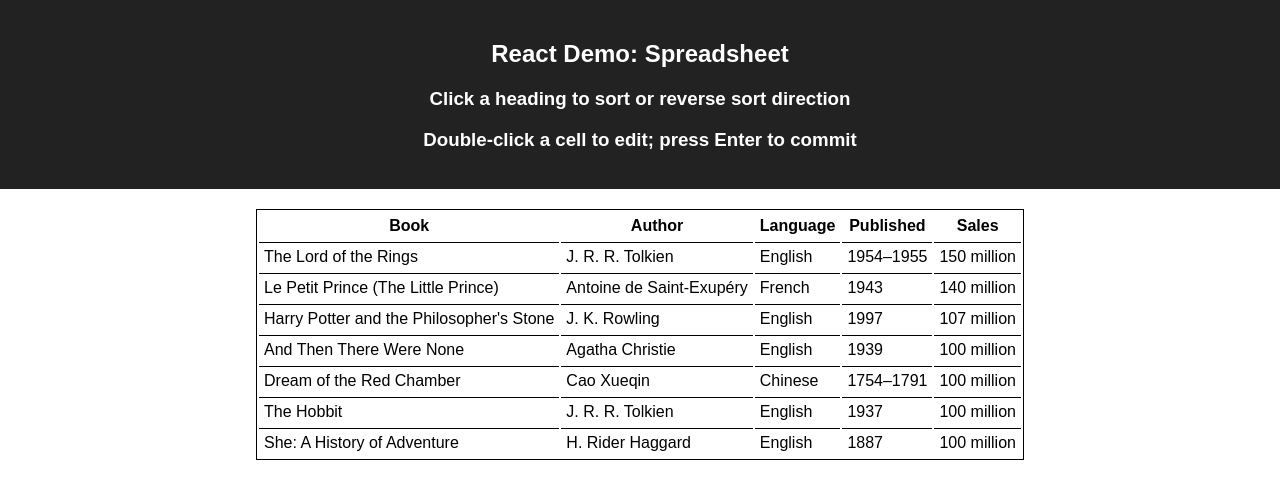
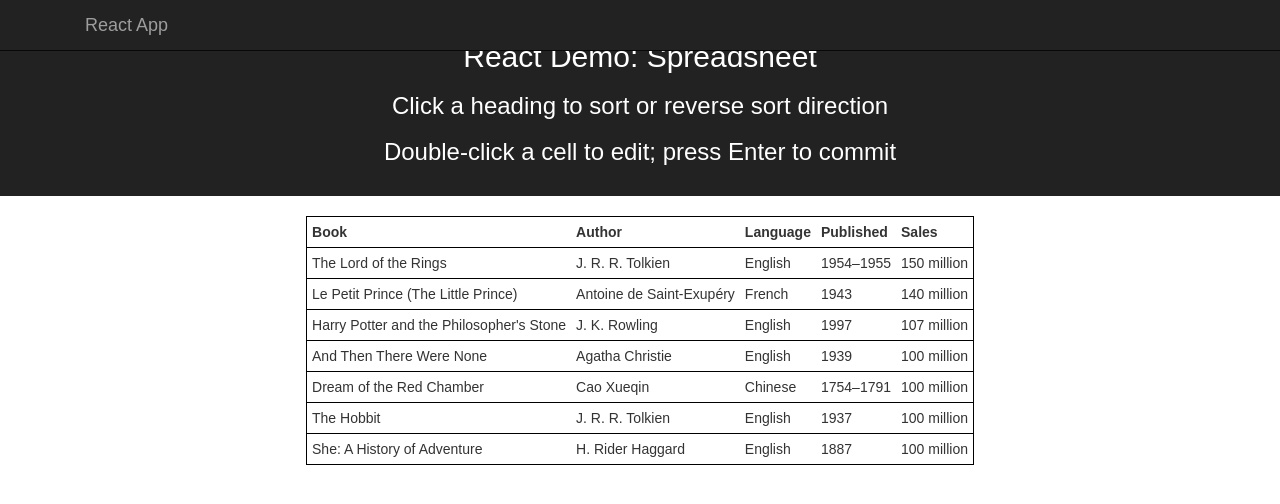
Before and after one commit to joel-s/demo-react-app, a React (Create React App) app: page / in a window 1280 px wide. Shown: the top 504 px of the page. Built offline with nearby package versions, Linux system fonts and the light colour scheme.

Commit message:
Add React Bootstrap and Navnar

```diff
--- a/package.json
+++ b/package.json
@@ -7,7 +7,9 @@
     "react-scripts": "0.7.0"
   },
   "dependencies": {
+    "bootstrap": "^3.3.7",
     "react": "^15.4.0",
+    "react-bootstrap": "^0.31.0",
     "react-dom": "^15.4.0",
     "react-router-dom": "^4.1.1"
   },
--- a/src/index.js
+++ b/src/index.js
@@ -1,6 +1,8 @@
+import 'bootstrap/dist/css/bootstrap.css';
 import React from 'react';
 import ReactDOM from 'react-dom';
-import { BrowserRouter as Router } from 'react-router-dom';
+import { Grid, Navbar } from 'react-bootstrap';
+import { HashRouter as Router } from 'react-router-dom';
 import App from './App';
 import Excel, { excelHeaders, excelData } from './Excel';
 import './index.css';
@@ -12,7 +14,19 @@ ReactDOM.render(
 
 ReactDOM.render(
   <Router>
-    <Excel headers={excelHeaders} initialData={excelData}/>
+    <div>
+      <Navbar inverse fixedTop>
+        <Grid>
+          <Navbar.Header>
+            <Navbar.Brand>
+              <a href="/">React App</a>
+            </Navbar.Brand>
+            <Navbar.Toggle />
+          </Navbar.Header>
+        </Grid>
+      </Navbar>
+      <Excel headers={excelHeaders} initialData={excelData}/>
+    </div>
   </Router>,
   document.getElementById('excel')
 );
```
